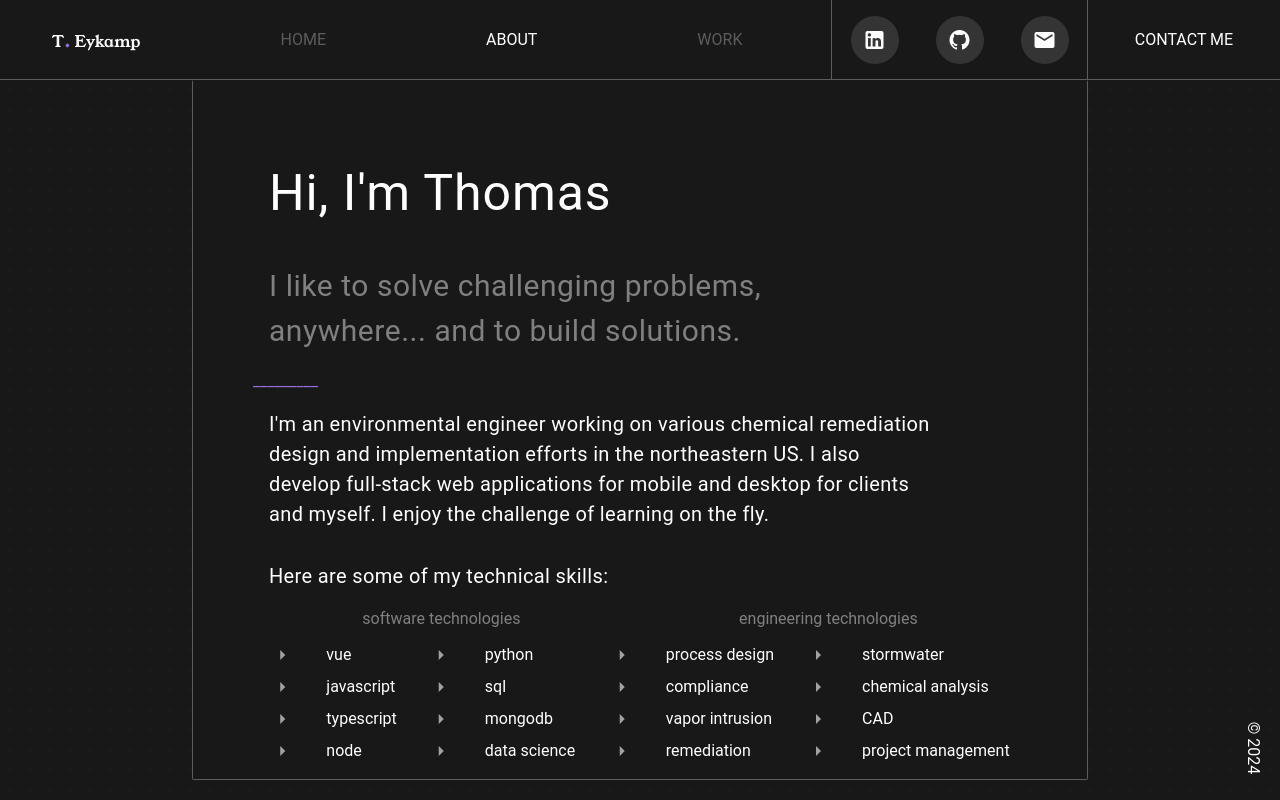
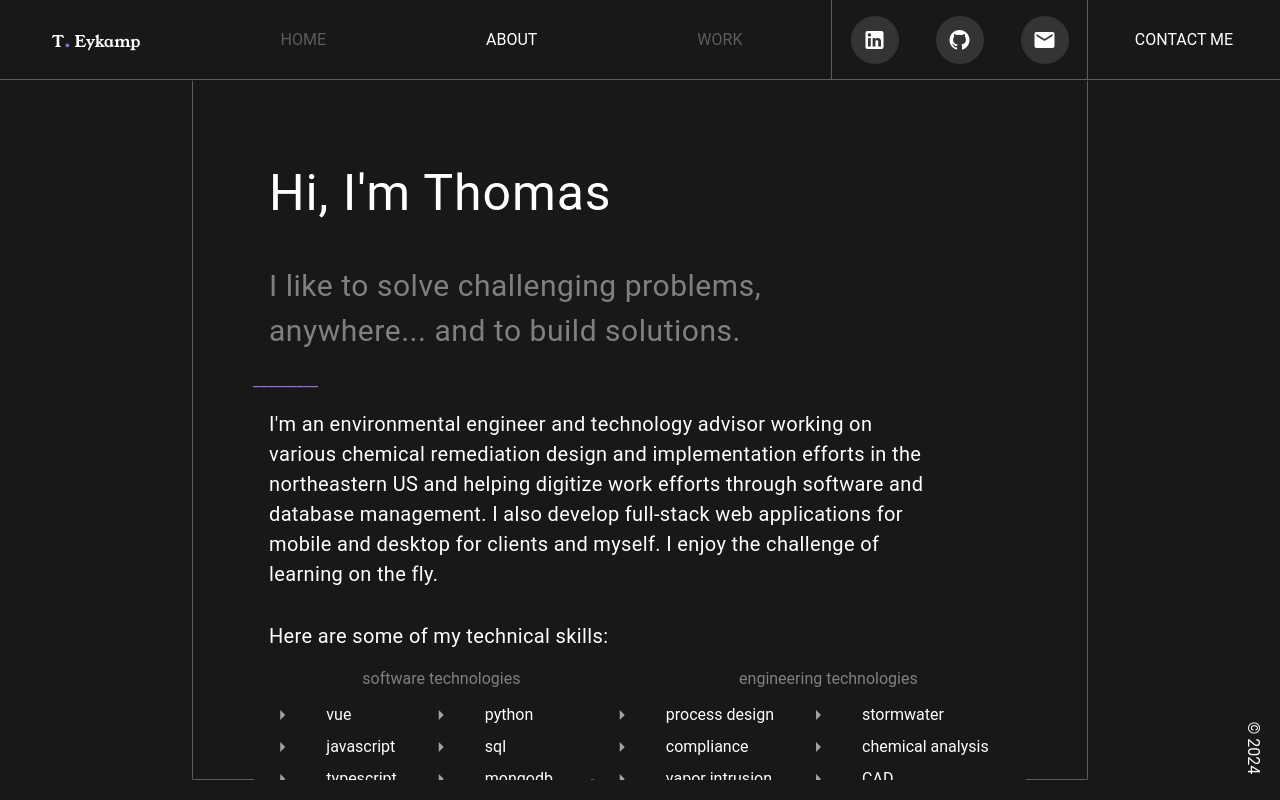
Before and after one commit to teykamp/homepage-2, a Vue app: page /about in a window 1280 px wide. Built offline with nearby package versions, Linux system fonts and the light colour scheme.

Commit message:
update about text

```diff
--- a/src/views/AboutView.vue
+++ b/src/views/AboutView.vue
@@ -43,7 +43,7 @@
                 'font-size': '20px',
               }"
             >
-              I'm an environmental engineer working on various chemical remediation design and implementation efforts in the northeastern US. I also develop full-stack web applications for mobile and desktop for clients and myself. I enjoy the challenge of learning on the fly.
+              I'm an environmental engineer and technology advisor working on various chemical remediation design and implementation efforts in the northeastern US and helping digitize work efforts through software and database management. I also develop full-stack web applications for mobile and desktop for clients and myself. I enjoy the challenge of learning on the fly.
             </v-card-text>
             <v-card-text
               :style="{
```
